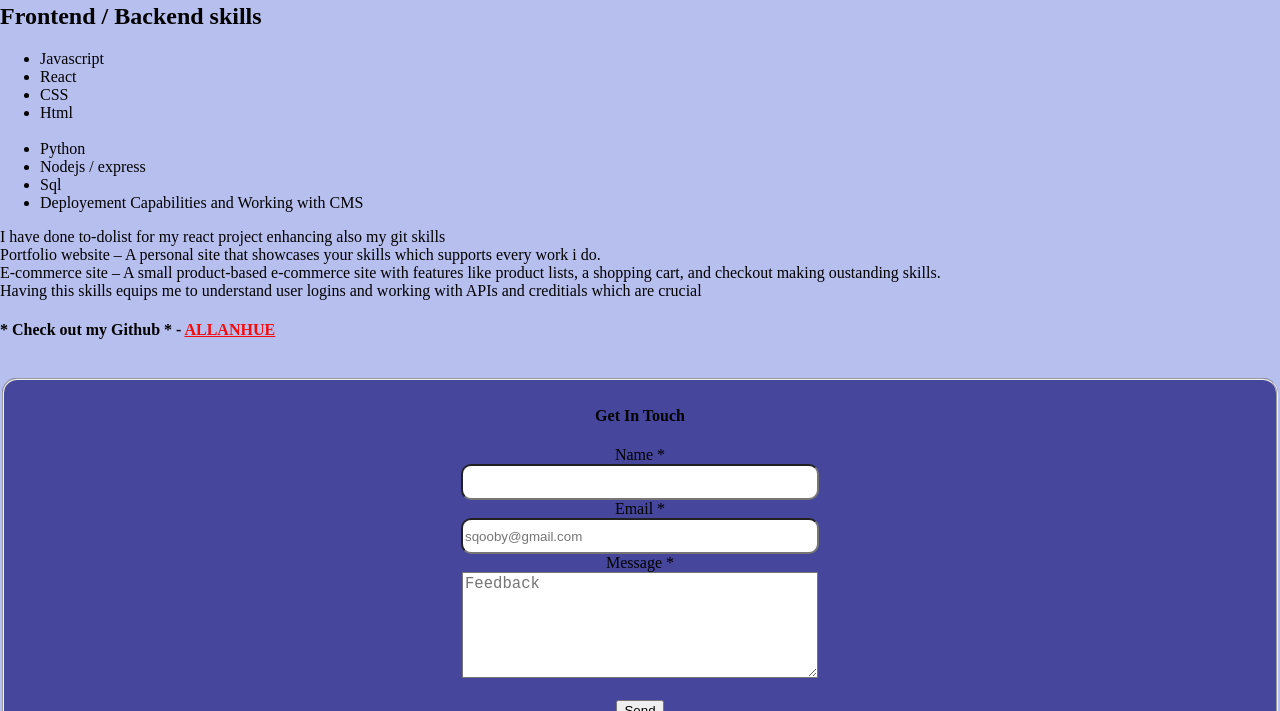
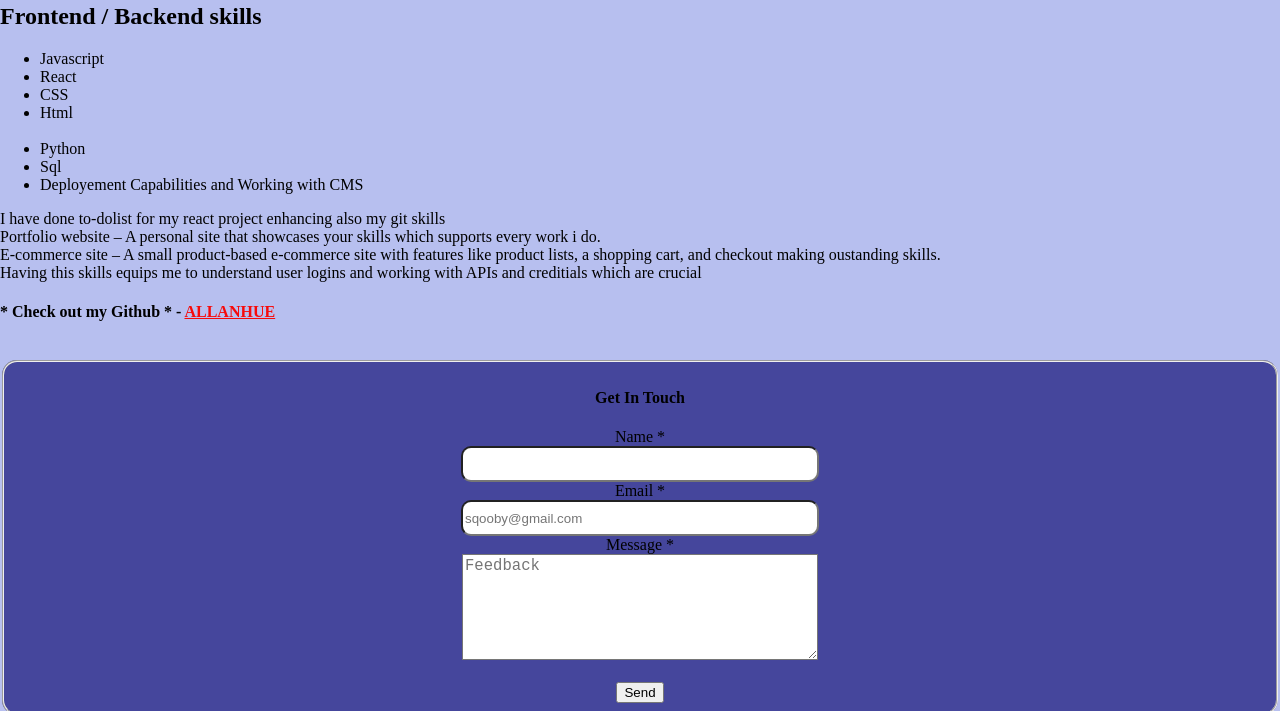
Before and after one commit to allanhue/allanhue.github.io, a plain HTML site: page index.html in a window 1280 px wide. Shown: the part 1432-2143 px from the top of the page. Drawn offline with Linux system fonts and the light colour scheme.

Commit message:
Update index.html

```diff
--- a/index.html
+++ b/index.html
@@ -73,7 +73,6 @@
                           <li>CSS</li>
                           <li> Html</li> <br>
                           <li> Python </li>
-                          <li>Nodejs / express</li>
                          <li> Sql</li>
                          <li> Deployement Capabilities and Working with CMS </li>
 
```
